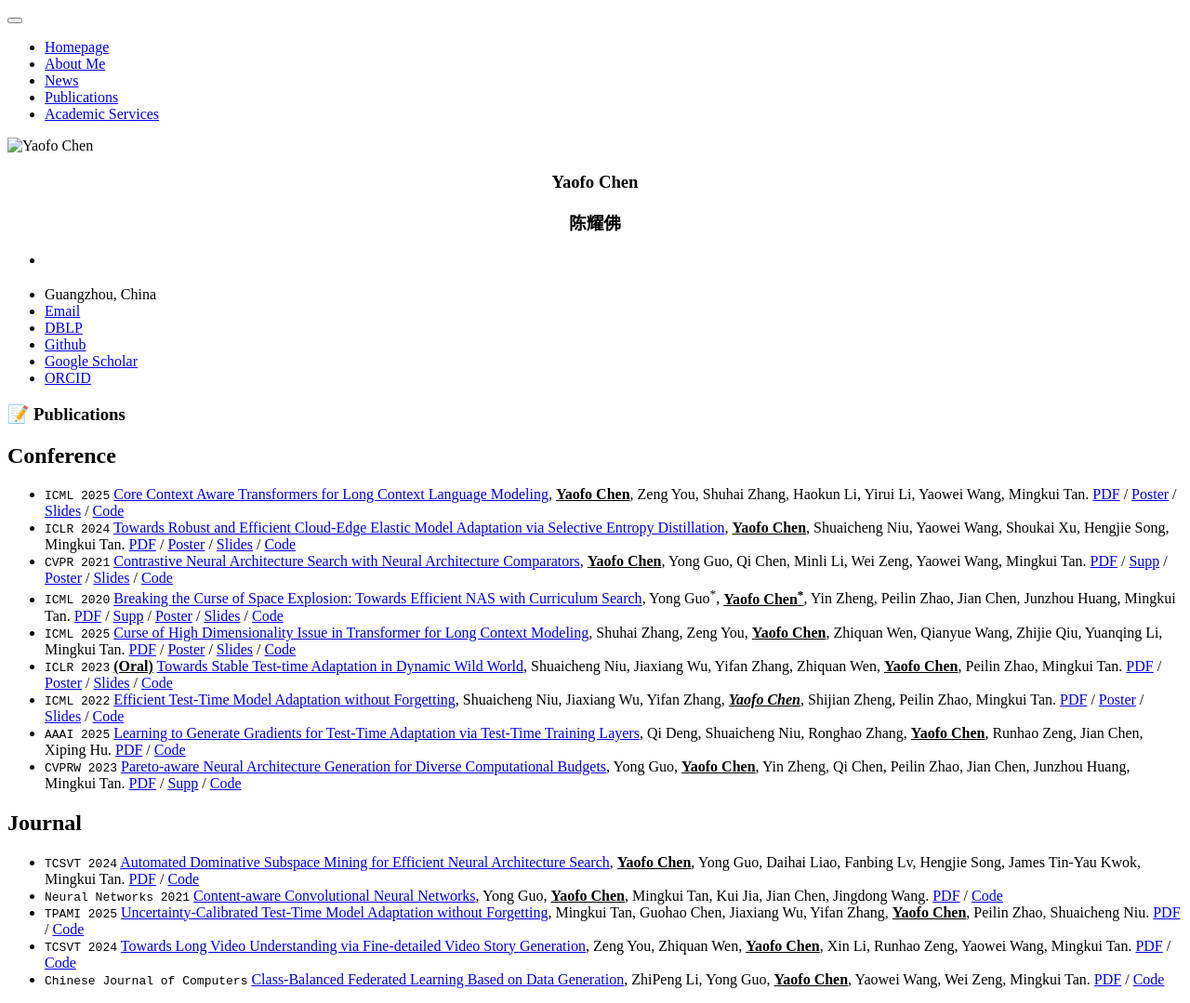
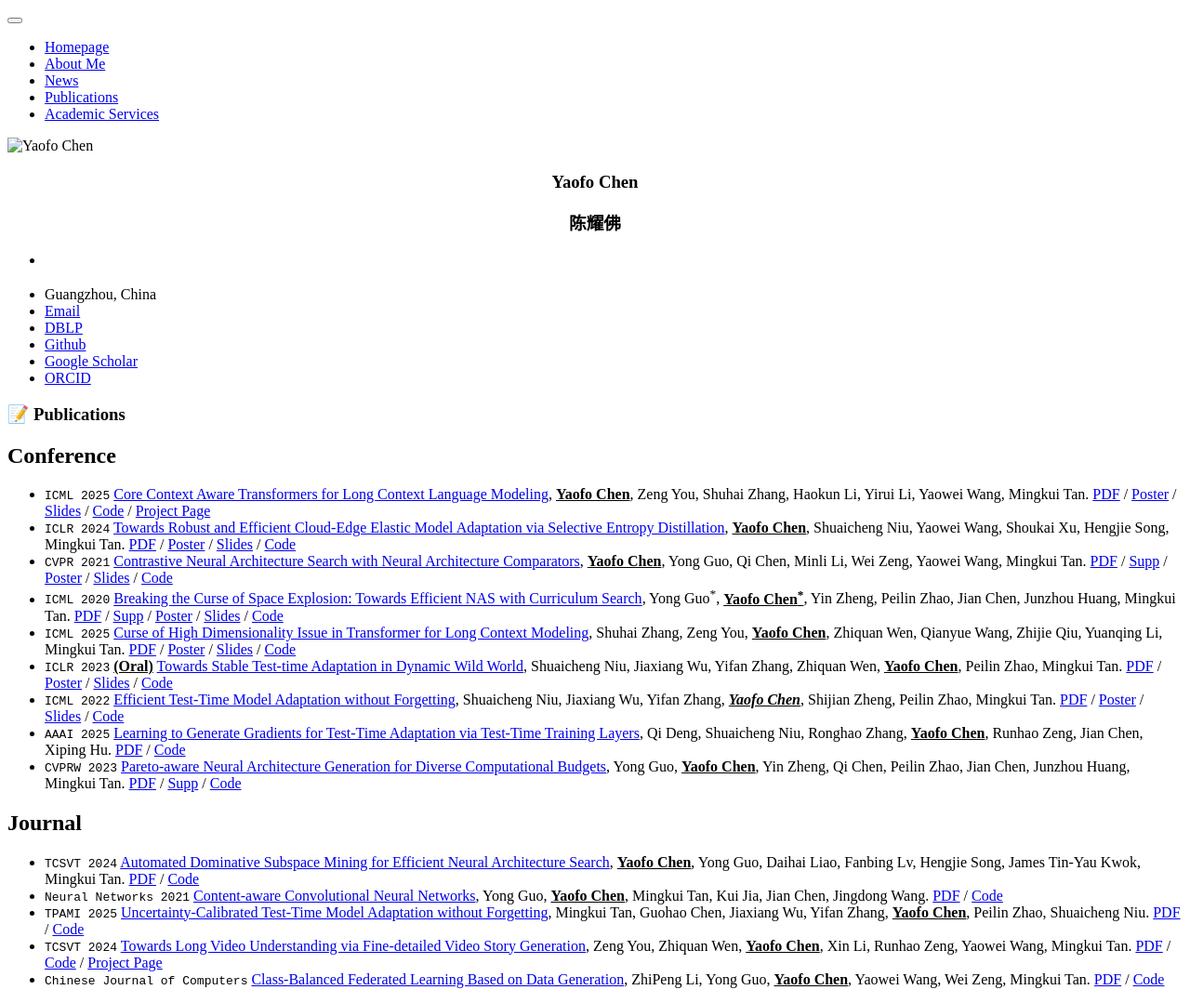
Before and after one commit to chenyaofo/homepagev2, a Jekyll site: the page built from _pages/includes/pub.md, in a window 1280 px wide. Shown: the whole page at 93% size. Built offline with Jekyll 4.4.1, drawn with Linux system fonts in a browser that asks for light colours; our own code applies the rules of GitHub Pages for plain Markdown files.

Commit message:
update project pages

```diff
--- a/_pages/includes/pub.md
+++ b/_pages/includes/pub.md
@@ -2,7 +2,7 @@
 # 📝 Publications
 ## Conference
 
- - `ICML 2025` [Core Context Aware Transformers for Long Context Language Modeling](https://icml.cc/virtual/2025/poster/45555), <u><strong>Yaofo Chen</strong></u>, Zeng You, Shuhai Zhang, Haokun Li, Yirui Li, Yaowei Wang, Mingkui Tan. [PDF](https://arxiv.org/pdf/2412.12465) / [Poster](posters/chen-core-context-aware-transformers-for-long-context-language-modeling-poster.pdf) / [Slides](slides/chen-core-context-aware-transformers-for-long-context-language-modeling-slides.pdf) / [Code](https://github.com/chenyaofo/CCA-Attention)
+ - `ICML 2025` [Core Context Aware Transformers for Long Context Language Modeling](https://icml.cc/virtual/2025/poster/45555), <u><strong>Yaofo Chen</strong></u>, Zeng You, Shuhai Zhang, Haokun Li, Yirui Li, Yaowei Wang, Mingkui Tan. [PDF](https://arxiv.org/pdf/2412.12465) / [Poster](posters/chen-core-context-aware-transformers-for-long-context-language-modeling-poster.pdf) / [Slides](slides/chen-core-context-aware-transformers-for-long-context-language-modeling-slides.pdf) / [Code](https://github.com/chenyaofo/CCA-Attention) / [Project Page](https://bolixinyu.github.io/CCA-Attention-Page)
  - `ICLR 2024` [Towards Robust and Efficient Cloud-Edge Elastic Model Adaptation via Selective Entropy Distillation](https://openreview.net/forum?id=vePdNU3u6n), <u><strong>Yaofo Chen</strong></u>, Shuaicheng Niu, Yaowei Wang, Shoukai
 Xu, Hengjie Song, Mingkui Tan. [PDF](papers/chen-towards-robust-and-efficient-cloud-edge-elastic-model-adaptation-via-selective-entropy-distillation.pdf) / [Poster](posters/chen-towards-robust-and-efficient-cloud-edge-elastic-model-adaptation-via-selective-entropy-distillation-poster.pdf) / [Slides](slides/chen-towards-robust-and-efficient-cloud-edge-elastic-model-adaptation-via-selective-entropy-distillation-slides.pdf) / [Code](https://github.com/chenyaofo/CEMA)
  - `CVPR 2021` [Contrastive Neural Architecture Search with Neural Architecture Comparators](https://openaccess.thecvf.com/content/CVPR2021/html/Chen_Contrastive_Neural_Architecture_Search_With_Neural_Architecture_Comparators_CVPR_2021_paper.html), <u><strong>Yaofo Chen</strong></u>, Yong Guo, Qi Chen, Minli Li, Wei Zeng, Yaowei Wang, Mingkui Tan. [PDF](papers/chen-contrastive-neural-architecture-search-with-neural-architecture-comparators.pdf) / [Supp](papers/chen-contrastive-neural-architecture-search-with-neural-architecture-comparators-supp.pdf) / [Poster](posters/chen-contrastive-neural-architecture-search-with-neural-architecture-comparators-poster.pdf) / [Slides](slides/chen-contrastive-neural-architecture-search-with-neural-architecture-comparators-slides.pdf) / [Code](https://github.com/chenyaofo/CTNAS)
@@ -18,6 +18,6 @@ Xu, Hengjie Song, Mingkui Tan. [PDF](papers/chen-towards-robust-and-efficient-cl
 - `TCSVT 2024` [Automated Dominative Subspace Mining for Efficient Neural Architecture Search](https://doi.org/10.1109/TCSVT.2024.3395463), <u><strong>Yaofo Chen</strong></u>, Yong Guo, Daihai Liao, Fanbing Lv, Hengjie Song, James Tin-Yau Kwok, Mingkui Tan. [PDF](papers/chen-automated-dominative-subspace-mining-for-efficient-neural-architecture-search.pdf) / [Code](https://github.com/chenyaofo/ASE-NAS)
 - `Neural Networks 2021` [Content-aware Convolutional Neural Networks](https://doi.org/10.1016/j.neunet.2021.06.030), Yong Guo, <u><strong>Yaofo Chen</strong></u>, Mingkui Tan, Kui Jia, Jian Chen, Jingdong Wang. [PDF](papers/guo-content-aware-convolutional-neural-networks.pdf) / [Code](https://github.com/guoyongcs/CAC)
 - `TPAMI 2025` [Uncertainty-Calibrated Test-Time Model Adaptation without Forgetting](https://doi.org/10.1109/TPAMI.2025.3560696), Mingkui Tan, Guohao Chen, Jiaxiang Wu, Yifan Zhang, <u><strong>Yaofo Chen</strong></u>, Peilin Zhao, Shuaicheng Niu. [PDF](papers/tan-uncertainty-calibrated-test-time-model-adaptation-without-forgetting.pdf) / [Code](/resouces-no-available)
-- `TCSVT 2024` [Towards Long Video Understanding via Fine-detailed Video Story Generation](https://doi.org/10.1109/TCSVT.2024.3514820), Zeng You, Zhiquan Wen, <u><strong>Yaofo Chen</strong></u>, Xin Li, Runhao Zeng, Yaowei Wang, Mingkui Tan. [PDF](papers/you-towards-long-video-understanding-via-fine-detailed-video-story-generation.pdf) / [Code](https://github.com/bolixinyu/FDVS)
+- `TCSVT 2024` [Towards Long Video Understanding via Fine-detailed Video Story Generation](https://doi.org/10.1109/TCSVT.2024.3514820), Zeng You, Zhiquan Wen, <u><strong>Yaofo Chen</strong></u>, Xin Li, Runhao Zeng, Yaowei Wang, Mingkui Tan. [PDF](papers/you-towards-long-video-understanding-via-fine-detailed-video-story-generation.pdf) / [Code](https://github.com/bolixinyu/FDVS) / [Project Page](https://bolixinyu.github.io/FDVS)
 - `Chinese Journal of Computers` [Class-Balanced Federated Learning Based on Data Generation](http://cjc.ict.ac.cn/qwjs/view.asp?id=5746), ZhiPeng Li, Yong Guo, <u><strong>Yaofo Chen</strong></u>, Yaowei
 Wang, Wei Zeng, Mingkui Tan. [PDF](papers/li-class-balanced-federated-learning-based-on-data-generation.pdf) / [Code](https://github.com/lizhipengcs/CBFL)
```
